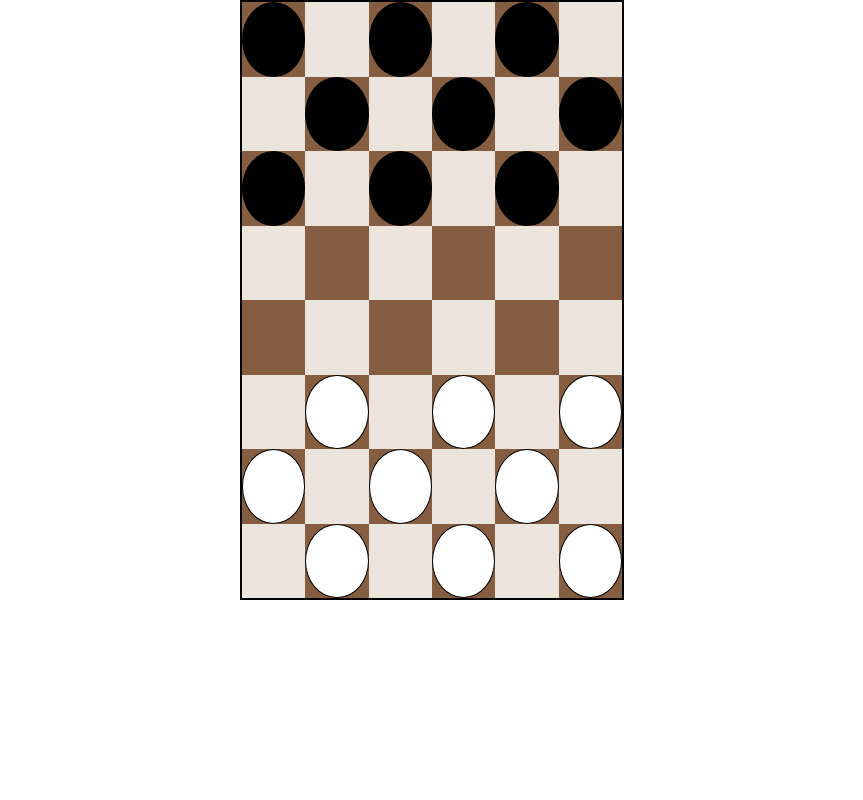
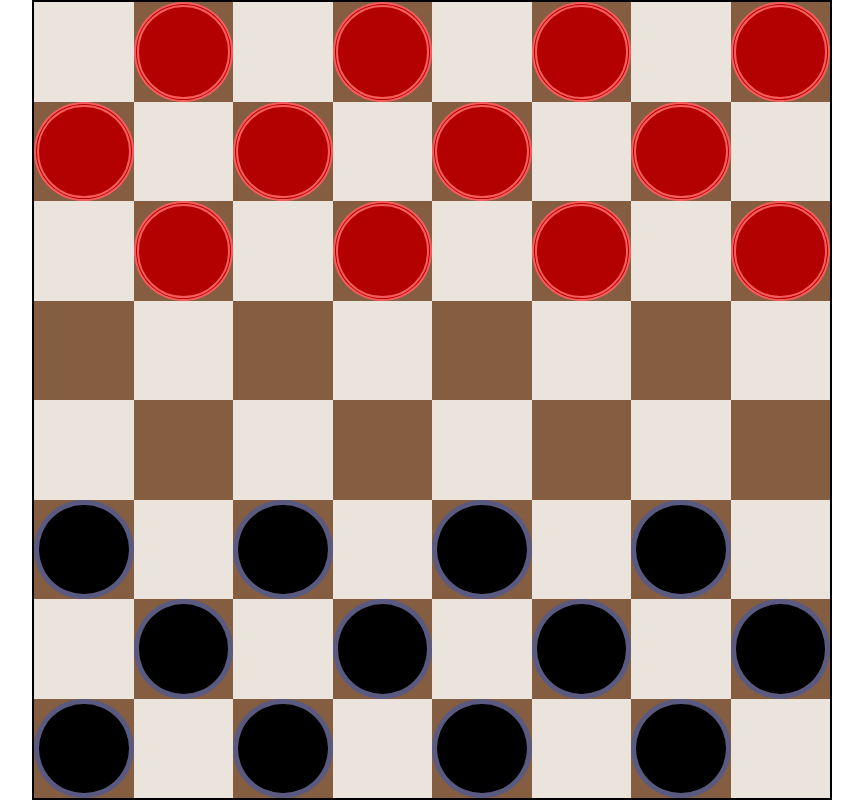
Before and after one commit to Mitkou/checkers, a plain HTML site: page index.html in a window 1280 px wide. Shown: the whole page, without its empty margins (208-1071 px from the left). Drawn offline with nearby package versions, Linux system fonts and the light colour scheme.

Commit message:
Made changes to the project

```diff
--- a/assets/css/main.css
+++ b/assets/css/main.css
@@ -3,56 +3,142 @@
 }
 
 .container {
-  margin: 0;
-  padding: 0;
-  max-width: 30%;
-  height: 600px;
   margin: 0 auto;
+  position: relative;
+  max-width: 100vh;
   background: #EAE4DC;
   border: 2px solid;
   font-size: 0;
 }
 
 .black-field {
+  padding: calc(100% / 16);
   height: calc(100% / 8);
-  position: relative;
   display: inline-block;
-  width:calc(100% / 6);
+  width:calc(100% / 8);
   background: #855E42;
 }
 
 .white-field {
+  padding: calc(100% / 16);
   height: calc(100% / 8);
-  position: relative;
   display: inline-block;
-  width:calc(100% / 6);
+  width:calc(100% / 8);
   background: #EAE4DC;
 }
 
-.black-checker {
-  display: inline-block;
-  top: 0;
-  right: 0;
-  left: 0;
-  bottom: 0;
-  margin: auto;
+.red-checker {
   position: absolute;
-  width: 100%;
+  width: 12.5%;
+  height: 12.5%;
+  border: 5px double rgba(255, 102, 102, 0.9);
   border-radius: 50%;
-  border: 0.5px solid #000;
-  background: #000;
+  background-color: #b30000;
 }
 
-.white-checker {
-  display: inline-block;
+.black-checker {
+  position: absolute;
+  width: 12.5%;
+  height: 12.5%;
+  border: 5px solid rgba(179, 179, 255, 0.5);
+  border-radius: 50%;
+  background-color: #000;
+}
+
+.red-checker:nth-child(1) {
   top: 0;
-  right: 0;
+  left: 12.5%;
+}
+.red-checker:nth-child(2) {
+  top: 0;
+  left: calc(12.5% * 3);
+}
+.red-checker:nth-child(3) {
+  top: 0;
+  left: calc(12.5% * 5);
+}
+.red-checker:nth-child(4) {
+  top: 0;
+  left: calc(12.5% * 7);
+}
+.red-checker:nth-child(5) {
+  top: 12.5%;
   left: 0;
+}
+.red-checker:nth-child(6) {
+  top: 12.5%;
+  left: calc(12.5% * 2);
+}
+.red-checker:nth-child(7) {
+  top: 12.5%;
+  left: calc(12.5% * 4);
+}
+.red-checker:nth-child(8) {
+  top: 12.5%;
+  left: calc(12.5% * 6);
+}
+.red-checker:nth-child(9) {
+  top: calc(12.5% * 2);
+  left: calc(12.5%);
+}
+.red-checker:nth-child(10) {
+  top: calc(12.5% * 2);
+  left: calc(12.5% * 3);
+}
+.red-checker:nth-child(11) {
+  top: calc(12.5% * 2);
+  left: calc(12.5% * 5);
+}
+.red-checker:nth-child(12) {
+  top: calc(12.5% * 2);
+  left: calc(12.5% * 7);
+}
+
+.black-checker:nth-child(1) {
   bottom: 0;
-  margin: auto;
-  position: absolute;
-  width: 100%;
-  border-radius: 50%;
-  border: 0.5px solid #000;
-  background: #fff;
+  left: 0%;
 }
+.black-checker:nth-child(2) {
+  bottom: 0;
+  left: calc(12.5% * 2);
+}
+.black-checker:nth-child(3) {
+  bottom: 0;
+  left: calc(12.5% * 4);
+}
+.black-checker:nth-child(4) {
+  bottom: 0;
+  left: calc(12.5% * 6);
+}
+.black-checker:nth-child(5) {
+  bottom: 12.5%;
+  left: calc(12.5%);
+}
+.black-checker:nth-child(6) {
+  bottom: 12.5%;
+  left: calc(12.5% * 3);
+}
+.black-checker:nth-child(7) {
+  bottom: 12.5%;
+  left: calc(12.5% * 5);
+}
+.black-checker:nth-child(8) {
+  bottom: 12.5%;
+  left: calc(12.5% * 7);
+}
+.black-checker:nth-child(9) {
+  bottom: calc(12.5% * 2);
+  left: 0;
+}
+.black-checker:nth-child(10) {
+  bottom: calc(12.5% * 2);
+  left: calc(12.5% * 2);
+}
+.black-checker:nth-child(11) {
+  bottom: calc(12.5% * 2);
+  left: calc(12.5% * 4);
+}
+.black-checker:nth-child(12) {
+  bottom: calc(12.5% * 2);
+  left: calc(12.5% * 6);
+}
--- a/index.html
+++ b/index.html
@@ -12,44 +12,76 @@
 <body>
   <div class="container">
 
-    <div class="black-field">
+      <div class="red-checkers">
+        <div class="red-checker"></div>
+        <div class="red-checker"></div>
+        <div class="red-checker"></div>
+        <div class="red-checker"></div>
+        <div class="red-checker"></div>
+        <div class="red-checker"></div>
+        <div class="red-checker"></div>
+        <div class="red-checker"></div>
+        <div class="red-checker"></div>
+        <div class="red-checker"></div>
+        <div class="red-checker"></div>
+        <div class="red-checker"></div>
+      </div>
+
+      <div class="black-checkers">
+        <div class="black-checker"></div>
+        <div class="black-checker"></div>
+        <div class="black-checker"></div>
+        <div class="black-checker"></div>
+        <div class="black-checker"></div>
+        <div class="black-checker"></div>
+        <div class="black-checker"></div>
+        <div class="black-checker"></div>
+        <div class="black-checker"></div>
+        <div class="black-checker"></div>
+        <div class="black-checker"></div>
         <div class="black-checker"></div>
       </div>
+
       <div class="white-field"></div>
-    <div class="black-field">
-      <div class="black-checker"></div>
-    </div>
+      <div class="black-field"></div>
       <div class="white-field"></div>
-    <div class="black-field">
-      <div class="black-checker"></div>
-    </div>
+      <div class="black-field"></div>
+      <div class="white-field"></div>
+      <div class="black-field"></div>
+      <div class="white-field"></div>
+      <div class="black-field"></div>
+
+
+      <div class="black-field"></div>
+      <div class="white-field"></div>
+      <div class="black-field"></div>
+      <div class="white-field"></div>
+      <div class="black-field"></div>
+      <div class="white-field"></div>
+      <div class="black-field"></div>
       <div class="white-field"></div>
 
       <div class="white-field"></div>
-    <div class="black-field">
-      <div class="black-checker"></div>
-    </div>
+      <div class="black-field"></div>
       <div class="white-field"></div>
-    <div class="black-field">
-      <div class="black-checker"></div>
-    </div>
+      <div class="black-field"></div>
       <div class="white-field"></div>
-    <div class="black-field">
-      <div class="black-checker"></div>
-    </div>
-    <div class="black-field">
-      <div class="black-checker"></div>
-    </div>
+      <div class="black-field"></div>
       <div class="white-field"></div>
-    <div class="black-field">
-      <div class="black-checker"></div>
-    </div>
+      <div class="black-field"></div>
+
+
+      <div class="black-field"></div>
       <div class="white-field"></div>
-    <div class="black-field">
-      <div class="black-checker"></div>
-    </div>
+      <div class="black-field"></div>
+      <div class="white-field"></div>
+      <div class="black-field"></div>
+      <div class="white-field"></div>
+      <div class="black-field"></div>
       <div class="white-field"></div>
 
+      <div class="white-field"></div>
+      <div class="black-field"></div>
       <div class="white-field"></div>
       <div class="black-field"></div>
       <div class="white-field"></div>
@@ -63,45 +95,28 @@
       <div class="white-field"></div>
       <div class="black-field"></div>
       <div class="white-field"></div>
+      <div class="black-field"></div>
 
       <div class="white-field"></div>
-      <div class="black-field">
-        <div class="white-checker"></div>
-      </div>
       <div class="white-field"></div>
-      <div class="black-field">
-        <div class="white-checker"></div>
-      </div>
+      <div class="black-field"></div>
       <div class="white-field"></div>
-      <div class="black-field">
-        <div class="white-checker"></div>
-      </div>
+      <div class="black-field"></div>
+      <div class="white-field"></div>
+      <div class="black-field"></div>
+      <div class="white-field"></div>
+      <div class="black-field"></div>
 
-      <div class="black-field">
-        <div class="white-checker"></div>
-      </div>
+
+      <div class="black-field"></div>
       <div class="white-field"></div>
-      <div class="black-field">
-        <div class="white-checker"></div>
-      </div>
+      <div class="black-field"></div>
       <div class="white-field"></div>
-        <div class="black-field">
-          <div class="white-checker"></div>
-        </div>
+      <div class="black-field"></div>
+      <div class="white-field"></div>
+      <div class="black-field"></div>
       <div class="white-field"></div>
 
-        <div class="white-field"></div>
-          <div class="black-field">
-            <div class="white-checker"></div>
-          </div>
-          <div class="white-field"></div>
-          <div class="black-field">
-            <div class="white-checker"></div>
-          </div>
-          <div class="white-field"></div>
-          <div class="black-field">
-            <div class="white-checker"></div>
-          </div>
   </div>
 </body>
 </html>
```
Also changed, not shown: assets/fonts/fontawesome-webfont.woff (added). Lines whose indentation alone changed are shown as unchanged.
